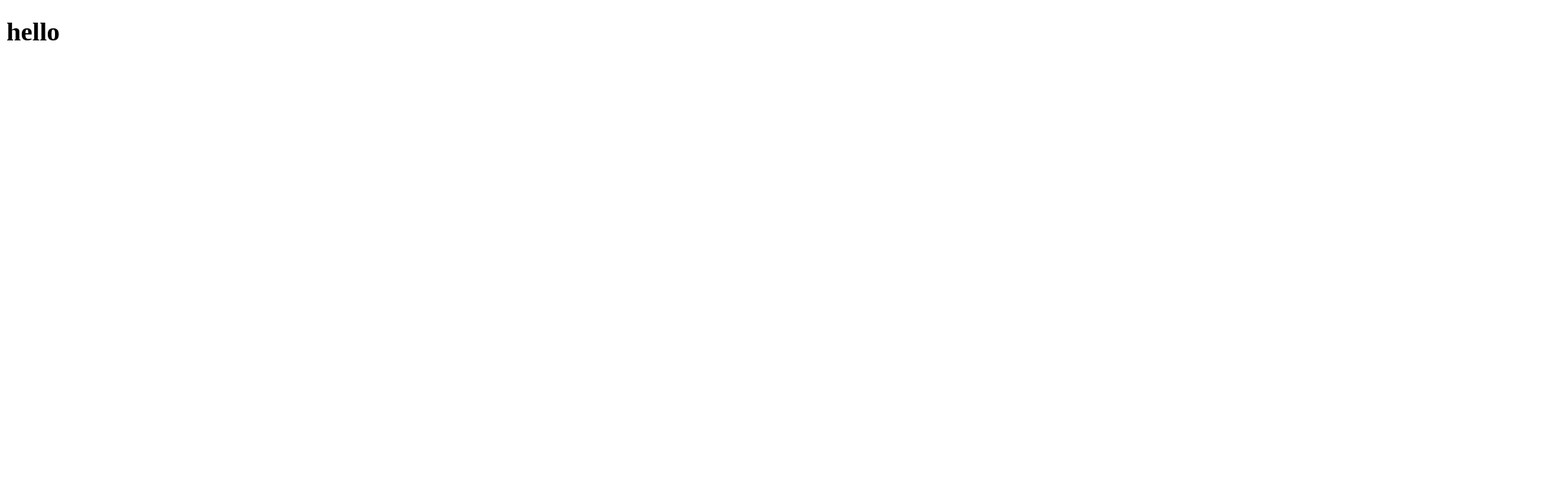
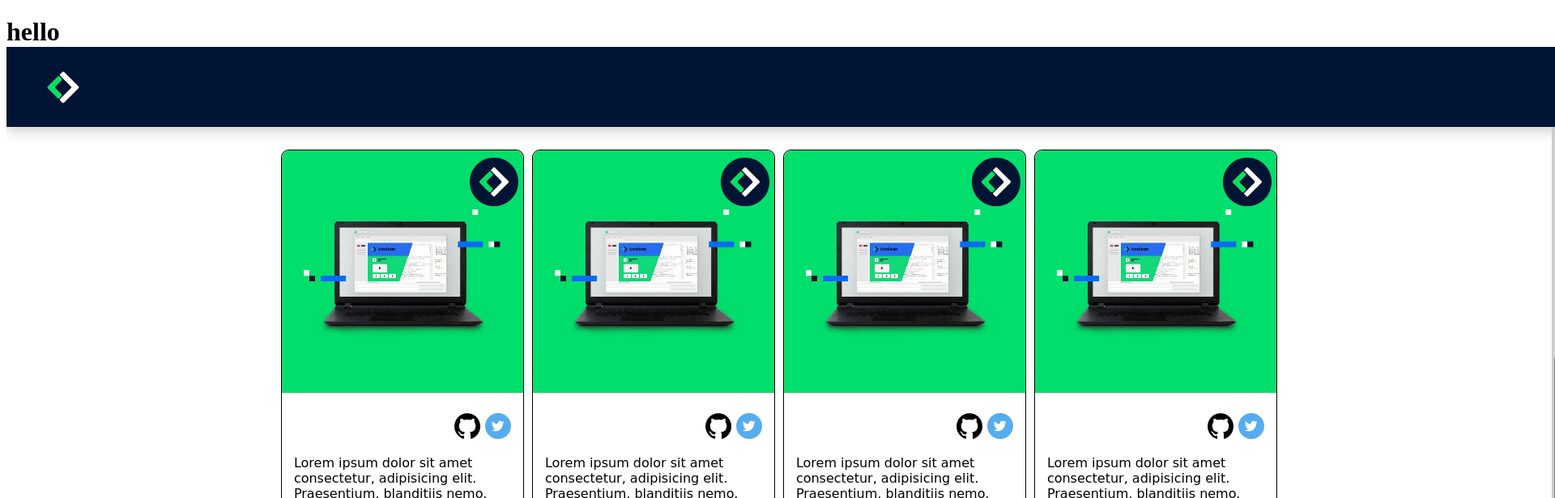
Before and after one commit to Tijanif/boolean-uk-html-boolean-image-grid, a website: page index.html in a window 1280 px wide. Shown: the top 616 px of the page at 81% size, 1920 px wide, since content can reach past the window. Drawn offline with Linux system fonts and the light colour scheme.

Commit message:
added img

```diff
--- a/index.html
+++ b/index.html
@@ -9,7 +9,7 @@
   <body>
     <h1>
       hello
-      <img src="" alt="" />
+      <img src="/Boolean-Grid.png" alt="" />
     </h1>
   </body>
 </html>
```
